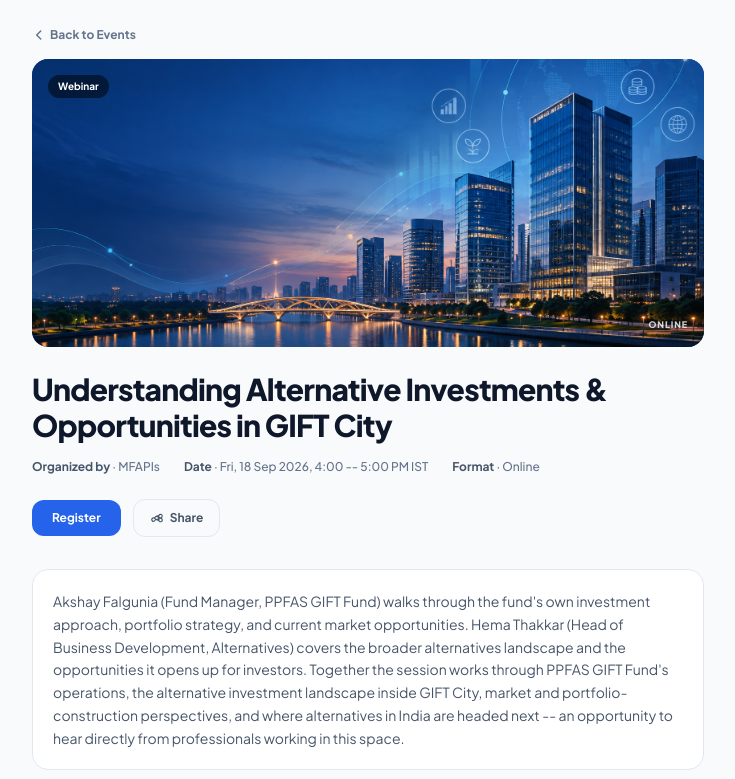
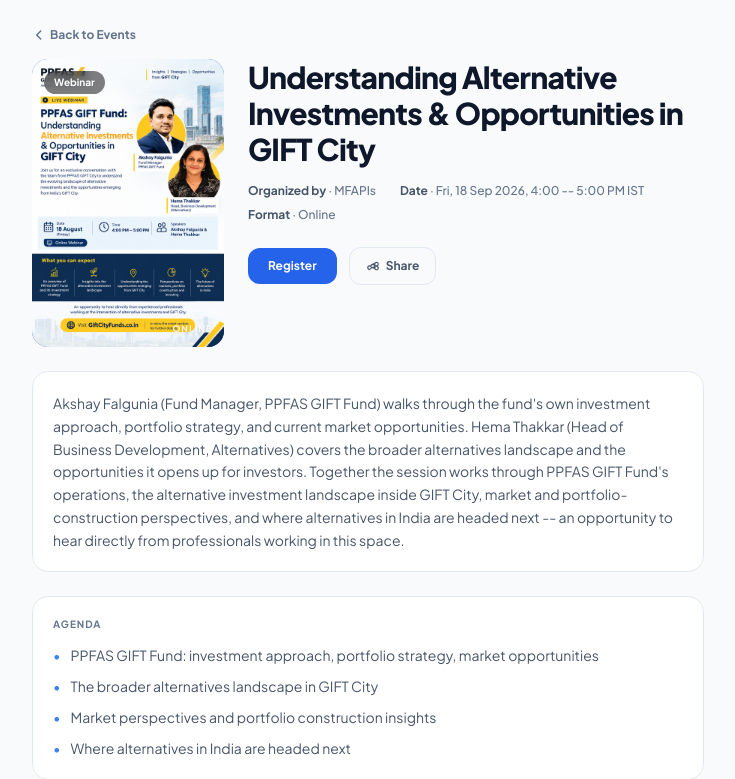
Before and after one commit to nivesh-star/giftcityfunds, a Flask app: page /events/gift-city-alternative-investments-ppfas-webinar in a window 1280 px wide. Shown: the part 69-848 px from the top of the page, without its empty margins (272-1007 px from the left). Run offline with Flask 3, Linux system fonts and the light colour scheme; some libraries are stand-ins or nearby versions.

Commit message:
Use the real event poster instead of the generic skyline photo
The poster (PPFAS_Webinar.jpeg) is a 2:3 portrait flyer -- the old
banner layout (short, full-width, object-cover) would have cropped
most of its text. Switched the card and detail page to a side-by-side
layout with the poster shown at its true aspect ratio (aspect-[2/3],
object-cover with zero effective cropping since the container ratio
matches the image), instead of forcing it into a landscape banner.

Co-Authored-By: Claude Sonnet 5 <noreply@anthropic.com>

```diff
--- a/content/events.py
+++ b/content/events.py
@@ -10,7 +10,7 @@ EVENTS = [
         "slug": "gift-city-alternative-investments-ppfas-webinar",
         "title": "Understanding Alternative Investments & Opportunities in GIFT City",
         "badge": "Webinar",
-        "cover": "img/Events/PPFAS_Webinar.png",
+        "cover": "img/Events/PPFAS_Webinar.jpeg",
         "organizer": "MFAPIs",
         "speakers": "Akshay Falgunia (Fund Manager, PPFAS GIFT Fund) and Hema Thakkar (Head, Business Development -- Alternatives)",
         "date_display": "Fri, 18 Sep 2026",
--- a/templates/event_detail.html
+++ b/templates/event_detail.html
@@ -84,12 +84,14 @@
         Back to Events
       </a>
 
-      <div class="relative h-56 md:h-72 rounded-2xl overflow-hidden bg-gradient-to-br from-blue-600 to-blue-800 mb-6">
+      <div class="flex flex-col sm:flex-row gap-6 mb-6">
+        <div class="relative w-40 sm:w-48 shrink-0 aspect-[2/3] rounded-2xl overflow-hidden bg-gradient-to-br from-blue-600 to-blue-800 mx-auto sm:mx-0">
           <img src="{{ url_for('static', filename=event.cover) }}" alt="" class="absolute inset-0 w-full h-full object-cover">
-        <span class="absolute top-4 left-4 text-[10px] px-2.5 py-1 rounded-full font-bold bg-black/50 text-white backdrop-blur-sm">{{ event.badge }}</span>
-        <span class="absolute bottom-4 right-4 text-[9px] font-black tracking-widest text-white/80 uppercase drop-shadow">{{ event.format_display }}</span>
+          <span class="absolute top-3 left-3 text-[10px] px-2.5 py-1 rounded-full font-bold bg-black/50 text-white backdrop-blur-sm">{{ event.badge }}</span>
+          <span class="absolute bottom-3 right-3 text-[9px] font-black tracking-widest text-white/80 uppercase drop-shadow">{{ event.format_display }}</span>
         </div>
 
+        <div class="flex-1 min-w-0">
           <h1 class="text-2xl md:text-3xl font-black tracking-tight text-[var(--color-text)] leading-tight mb-4">{{ event.title }}</h1>
 
           <div class="flex flex-wrap gap-x-6 gap-y-2 text-xs text-[var(--color-text-subtle)] font-medium mb-6">
@@ -98,12 +100,14 @@
             <span><span class="font-bold text-[var(--color-text-muted)]">Format</span> · {{ event.format_display }}</span>
           </div>
 
-      <div class="flex items-center gap-3 mb-8">
+          <div class="flex items-center gap-3">
             <a href="{{ event.register_url }}" target="_blank" rel="noopener noreferrer" class="inline-flex items-center justify-center px-5 py-2.5 rounded-xl text-xs font-bold text-white bg-blue-600 hover:bg-blue-500 transition-colors">Register</a>
             <button type="button" id="eventShareBtn" class="inline-flex items-center gap-1.5 px-4 py-2.5 rounded-xl border border-[var(--color-border)] text-xs font-bold text-[var(--color-text-muted)] hover:text-blue-500 hover:border-blue-500/40 transition-colors">
               <svg class="w-3.5 h-3.5" fill="none" stroke="currentColor" viewBox="0 0 24 24"><path stroke-linecap="round" stroke-linejoin="round" stroke-width="2" d="M8.684 13.342a3 3 0 100-2.684m0 2.684a3 3 0 100 2.684m0-2.684l6.632 3.316m0-9.316a3 3 0 105.368 2.658 3 3 0 00-5.368-2.658zm0 9.316a3 3 0 105.368-2.658 3 3 0 00-5.368 2.658zm0-9.316L8.684 10.658"></path></svg>
               <span id="eventShareLabel">Share</span>
             </button>
+          </div>
+        </div>
       </div>
 
       <div class="glass-card rounded-2xl p-5 mb-6">
```
Also changed, not shown: templates/events.html (+4 -4 lines), static/img/Events/PPFAS_Webinar.jpeg (added). Lines whose indentation alone changed are shown as unchanged.
